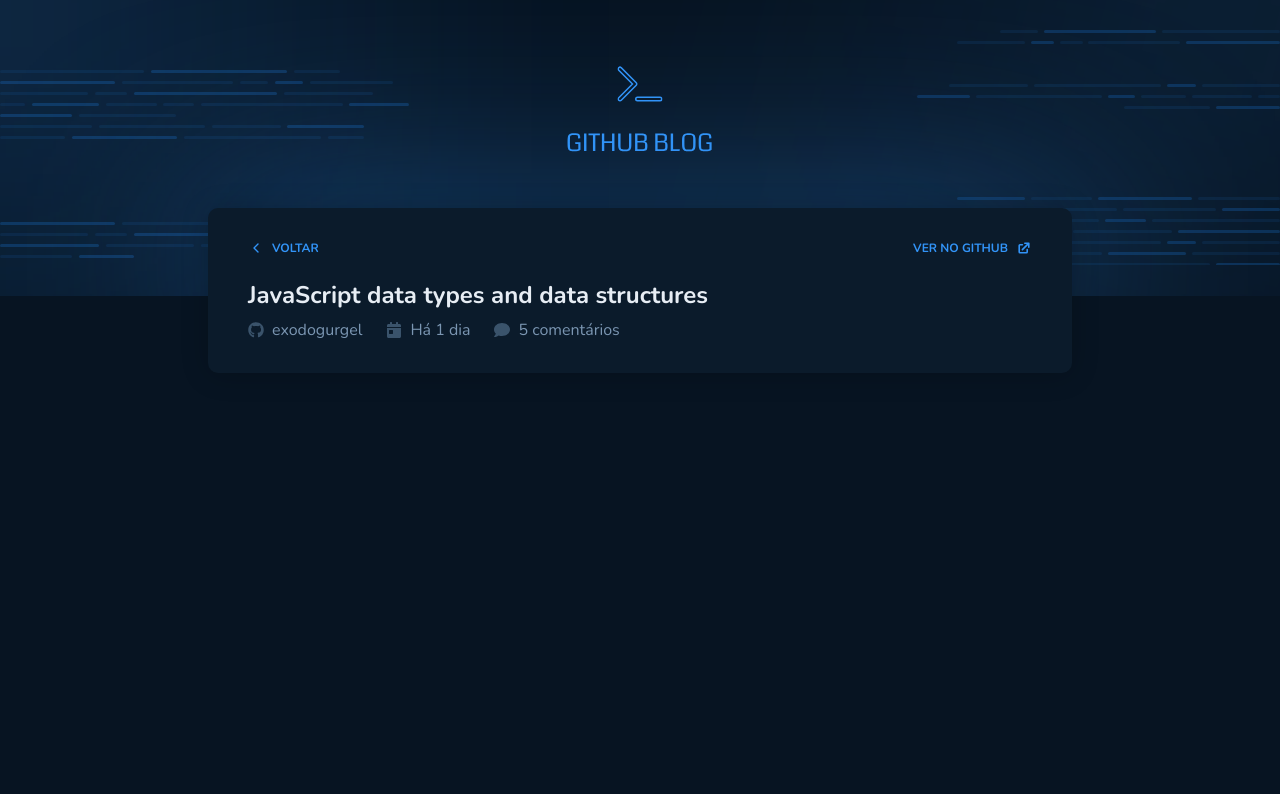
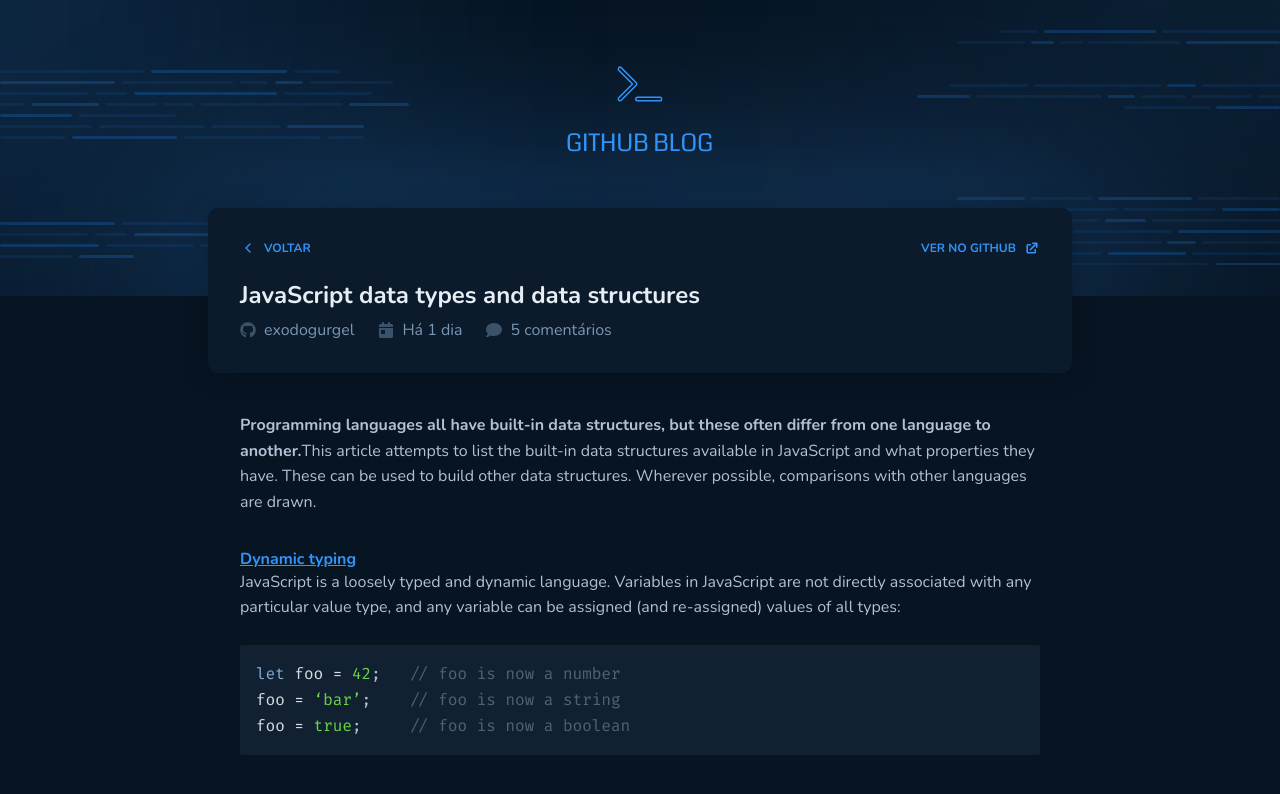
Before and after one commit to exodogurgel/github-blog, a React (Vite) app: page /post/1 in a window 1280 px wide. Shown: the top 794 px of the page. Built offline with nearby package versions, Linux system fonts and the light colour scheme.

Commit message:
:sparkles: feat: Create PostContent

```diff
--- a/src/pages/Post/index.tsx
+++ b/src/pages/Post/index.tsx
@@ -1,7 +1,15 @@
 import { FaGithub, FaCalendarDay, FaComment } from 'react-icons/fa'
 import { FiChevronLeft } from 'react-icons/fi'
 import { GitLink } from '../../components/GitLink'
-import { PostContainer, PostHeading, ReturnToHome } from './styles'
+import {
+  PostContainer,
+  PostHeading,
+  PostContent,
+  ReturnToHome,
+  CodeExample,
+} from './styles'
+
+import codeImg from '../../assets/code.png'
 
 export function Post() {
   return (
@@ -33,6 +41,28 @@
           </span>
         </footer>
       </PostHeading>
+      <PostContent>
+        <p>
+          <strong>
+            Programming languages all have built-in data structures, but these
+            often differ from one language to another.
+          </strong>
+          This article attempts to list the built-in data structures available
+          in JavaScript and what properties they have. These can be used to
+          build other data structures. Wherever possible, comparisons with other
+          languages are drawn.
+        </p>
+        <strong>Dynamic typing</strong>
+        <p>
+          JavaScript is a loosely typed and dynamic language. Variables in
+          JavaScript are not directly associated with any particular value type,
+          and any variable can be assigned (and re-assigned) values of all
+          types:
+        </p>
+        <CodeExample>
+          <img src={codeImg} alt="" />
+        </CodeExample>
+      </PostContent>
     </PostContainer>
   )
 }
--- a/src/pages/Post/styles.ts
+++ b/src/pages/Post/styles.ts
@@ -17,7 +17,7 @@
   background: ${(props) => props.theme['blue-700']};
   box-shadow: 0px 2px 28px rgba(0, 0, 0, 0.2);
   border-radius: 10px;
-  padding: 2rem 2.5rem;
+  padding: 2rem;
 
   header {
     display: flex;
@@ -96,3 +96,30 @@
     }
   }
 `
+
+export const PostContent = styled.article`
+  padding: 2.5rem 2rem;
+
+  p {
+    line-height: 1.6;
+    color: ${(props) => props.theme['blue-200']};
+
+    &:first-child {
+      margin-bottom: 2rem;
+    }
+  }
+
+  strong:nth-child(2) {
+    color: ${(props) => props.theme.blue};
+    text-decoration: underline;
+  }
+`
+
+export const CodeExample = styled.div`
+  margin-top: 1.5rem;
+  width: 100%;
+
+  img {
+    width: 100%;
+  }
+`
```
Also changed, not shown: src/assets/code.png (added).
